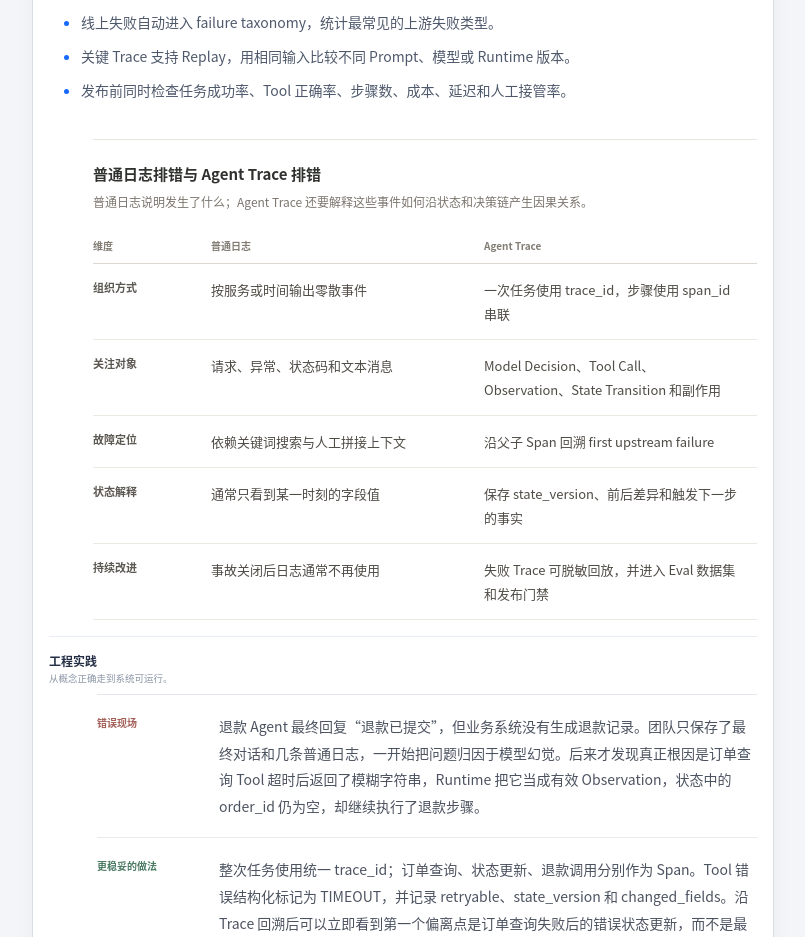
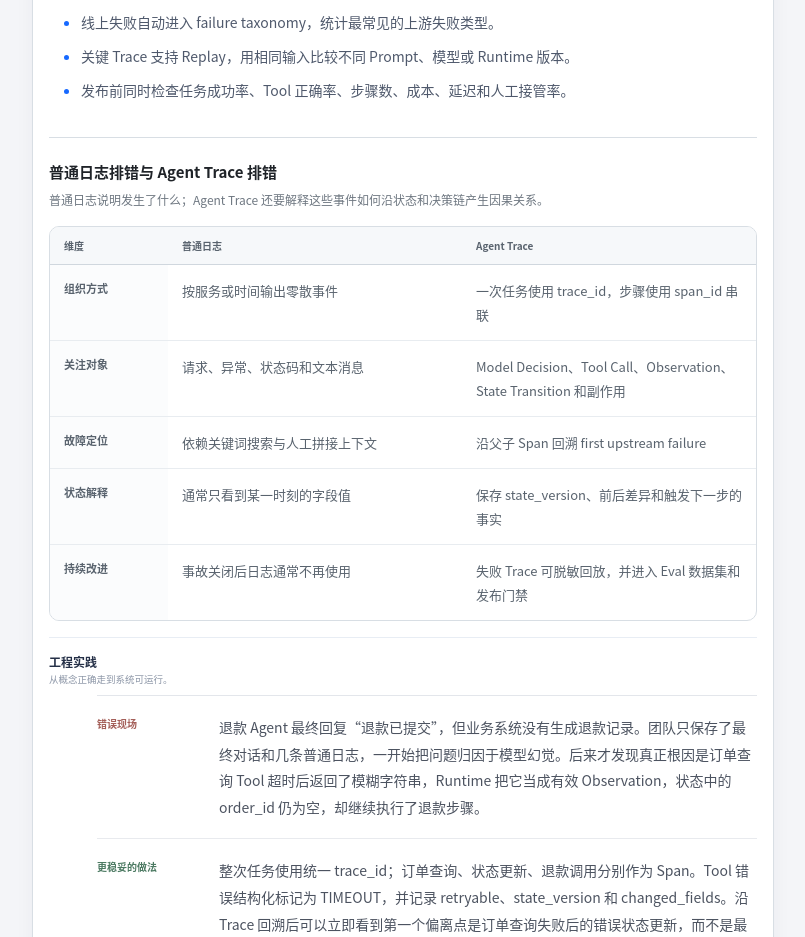
Before and after one commit to 1264585648/interview, a Next.js app: page /questions/agent-observability-tracing in a window 1280 px wide. Shown: the part 3120-4057 px from the top of the page, without its empty margins (164-969 px from the left). Built offline with nearby package versions, Linux system fonts and the light colour scheme.

Commit message:
style: align comparison tables with article palette

```diff
--- a/components/QuestionComparison.module.css
+++ b/components/QuestionComparison.module.css
@@ -1,7 +1,7 @@
 .figure {
-  margin: 36px 0 0 44px;
+  margin: 34px 0 0;
   padding-top: 22px;
-  border-top: 1px solid #e8e4de;
+  border-top: 1px solid var(--article-border-muted, #d8dee4);
 }
 
 .figure figcaption {
@@ -14,22 +14,25 @@
 }
 
 .figure figcaption strong {
-  color: #30322f;
+  color: var(--article-text, #1f2328);
   font-size: 15px;
-  font-weight: 680;
+  font-weight: 700;
   line-height: 1.55;
 }
 
 .figure figcaption span {
   max-width: 680px;
   margin-top: 6px;
-  color: #7b756d;
+  color: var(--article-text-muted, #6e7781);
   font-size: 12px;
   line-height: 1.75;
 }
 
 .tableWrap {
   overflow-x: auto;
+  border: 1px solid var(--article-border-muted, #d8dee4);
+  border-radius: 10px;
+  background: var(--article-surface, #ffffff);
 }
 
 .figure table {
@@ -40,9 +43,10 @@
 }
 
 .figure thead th {
-  padding: 10px 14px 10px 0;
-  border-bottom: 1px solid #dcd7d0;
-  color: #827c73;
+  padding: 11px 14px;
+  border-bottom: 1px solid var(--article-border, #d0d7de);
+  background: var(--article-surface-muted, #f6f8fa);
+  color: var(--article-text-secondary, #59636e);
   font-size: 10px;
   font-weight: 700;
   line-height: 1.5;
@@ -56,28 +60,34 @@
 
 .figure tbody th,
 .figure tbody td {
-  padding: 14px 16px 14px 0;
-  border-bottom: 1px solid #ece8e2;
+  padding: 14px;
+  border-bottom: 1px solid #e8ecf0;
   vertical-align: top;
   text-align: left;
 }
 
 .figure tbody th {
-  color: #5b5751;
+  background: #fbfcfd;
+  color: var(--article-text-secondary, #59636e);
   font-size: 11px;
-  font-weight: 680;
+  font-weight: 700;
   line-height: 1.7;
 }
 
 .figure tbody td {
-  color: #4f4b45;
+  color: var(--article-text-secondary, #59636e);
   font-size: 13px;
   line-height: 1.8;
 }
 
+.figure tbody tr:last-child th,
+.figure tbody tr:last-child td {
+  border-bottom: 0;
+}
+
 @media (max-width: 720px) {
   .figure {
-    margin-left: 34px;
+    margin-left: 0;
   }
 
   .figure table {
```
